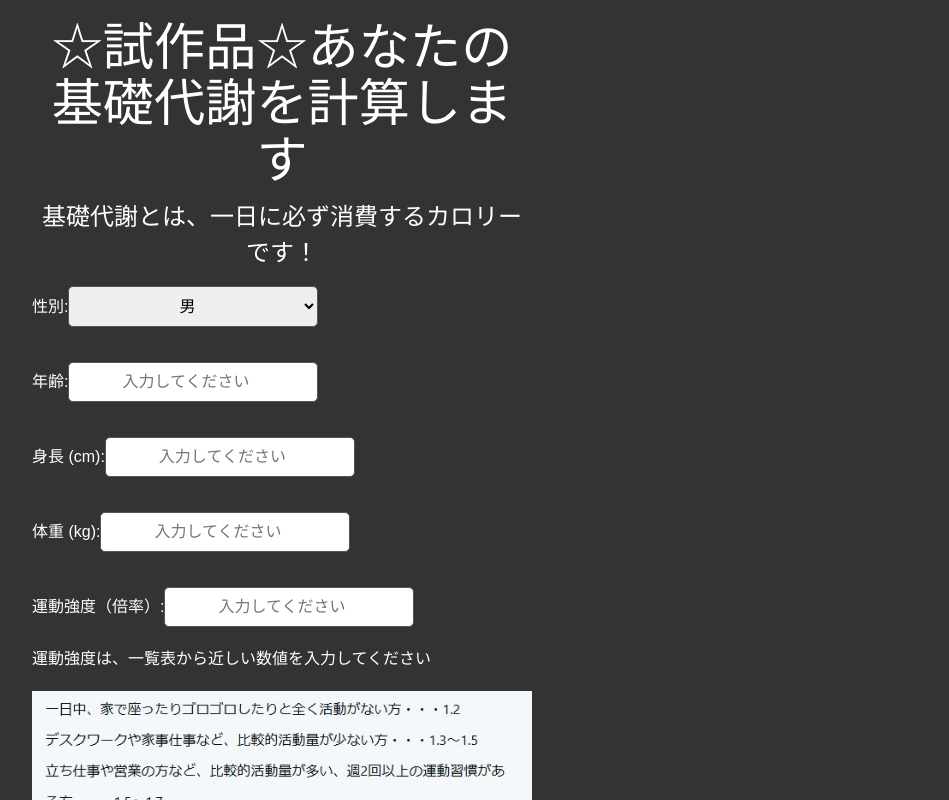
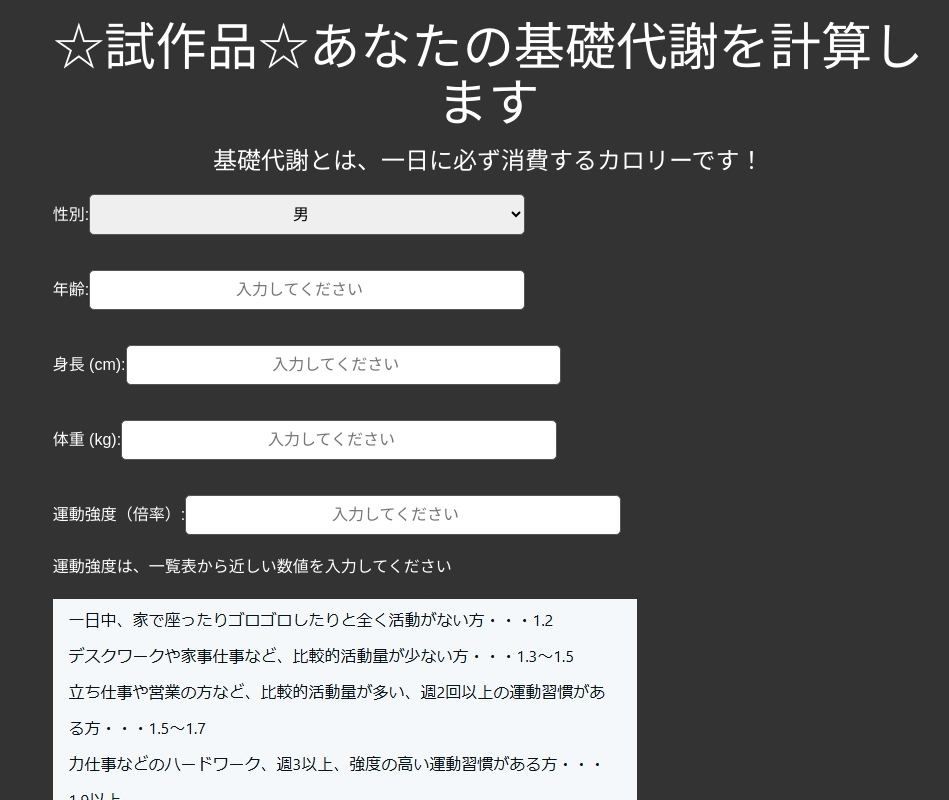
Before and after one commit to y-wkot/BmrFront, a React (Vite) app: page / in a window 1280 px wide. Shown: the top 800 px of the page, without its empty margins (18-967 px from the left). Built offline with nearby package versions, Linux system fonts and the light colour scheme.

Commit message:
241109f11

```diff
--- a/src/App.css
+++ b/src/App.css
@@ -1,45 +1,3 @@
-/* #root {
-  max-width: 1280px;
-  margin: 0 auto;
-  padding: 2rem;
-  text-align: center;
-}
-
-.logo {
-  height: 6em;
-  padding: 1.5em;
-  will-change: filter;
-  transition: filter 300ms;
-}
-.logo:hover {
-  filter: drop-shadow(0 0 2em #646cffaa);
-}
-.logo.react:hover {
-  filter: drop-shadow(0 0 2em #61dafbaa);
-}
-
-@keyframes logo-spin {
-  from {
-    transform: rotate(0deg);
-  }
-  to {
-    transform: rotate(360deg);
-  }
-}
-
-@media (prefers-reduced-motion: no-preference) {
-  a:nth-of-type(2) .logo {
-    animation: logo-spin infinite 20s linear;
-  }
-}
-
-.card {
-  padding: 2em;
-}
-
-.read-the-docs {
-  color: #888;
-}
 /* グローバルリセット */
 * {
   box-sizing: border-box;
@@ -58,7 +16,7 @@
 /* メインコンテナのスタイル */
 .container {
   width: 90%;
-  max-width: 600px;
+  max-width: 100%;
   margin: 0 auto; /* 中央揃え */
   padding: 20px;
 }
```
